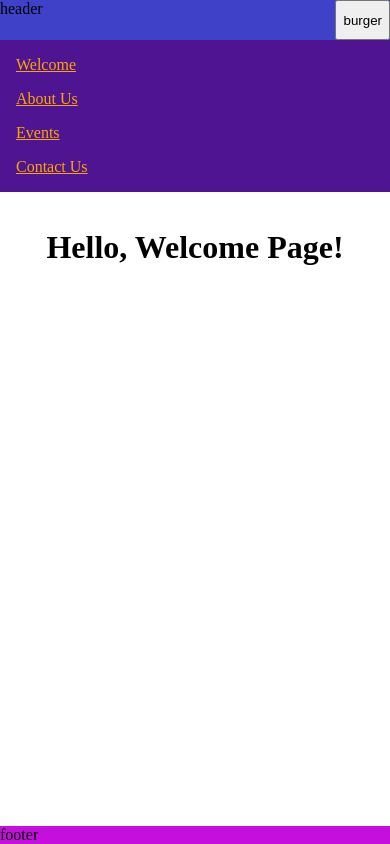
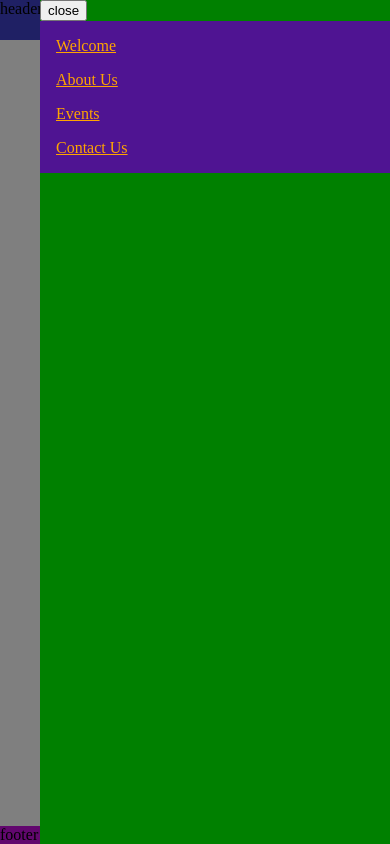
Before and after one commit to Swazimodo/campteepeepole, a Next.js app: page /welcome in a window 390 px wide. Both pictures are taken after a click on the button "burger". Built offline with nearby package versions, Linux system fonts and the light colour scheme.

Commit message:
feat: animate drawer

```diff
--- a/src/components/drawer.tsx
+++ b/src/components/drawer.tsx
@@ -1,16 +1,52 @@
 import { FC, useCallback, useState } from "react";
+import styled, { css, keyframes } from "styled-components";
 
-export enum DrawerAnimationFinalState {
+export enum DrawerAnimationState {
   Open,
   Closed
 }
 
-enum DrawerAnimationTransientState {
-  Opening,
-  Closing
+export interface DrawerState {
+  currentState: DrawerAnimationState
+  targetState: DrawerAnimationState
+  handleToggleDrawer: () => void
+  handleCloseDrawer: () => void
+  handleOpenDrawer: () => void
+  setCurrentState: (state: DrawerAnimationState) => void
 }
 
-export type DrawerAnimationState = DrawerAnimationFinalState | DrawerAnimationTransientState
+export const useDrawerState = (initialState: DrawerAnimationState): DrawerState => {
+  const [currentState, setCurrentState] = useState<DrawerAnimationState>(initialState)
+  const [targetState, setTargetState] = useState<DrawerAnimationState>(initialState)
+
+  // event handlers to open and close drawer
+  const handleToggleDrawer = useCallback(() => {
+    if (targetState === DrawerAnimationState.Open) {
+      setTargetState(DrawerAnimationState.Closed)
+    } else {
+      setTargetState(DrawerAnimationState.Open)
+    }
+  }, [targetState, setTargetState])
+  const handleCloseDrawer = useCallback(() => {
+    if (targetState === DrawerAnimationState.Open) {
+      setTargetState(DrawerAnimationState.Closed)
+    }
+  }, [targetState, setTargetState])
+  const handleOpenDrawer = useCallback(() => {
+    if (targetState === DrawerAnimationState.Closed) {
+      setTargetState(DrawerAnimationState.Open)
+    }
+  }, [targetState, setTargetState])
+
+  return {
+    currentState,
+    targetState,
+    handleToggleDrawer,
+    handleCloseDrawer,
+    handleOpenDrawer,
+    setCurrentState
+  }
+}
 
 interface DrawerProps {
   children: React.ReactNode;
@@ -18,65 +54,97 @@ interface DrawerProps {
 }
 
 export const Drawer: FC<DrawerProps> = (props) => {
-  const { children, drawerState } = props
+  const { children, drawerState: { currentState, targetState, setCurrentState, handleCloseDrawer } } = props
+  // event handler to detect animation completion
+  const handleAnimationEnd = useCallback(
+    () => {
+      setCurrentState(targetState)
+    },
+    [targetState, setCurrentState])
 
-  if (drawerState.targetState === DrawerAnimationFinalState.Closed) {
+  if (currentState === targetState && currentState === DrawerAnimationState.Closed) {
     return null
   }
 
-  return <div
-    onAnimationEnd={props.drawerState.handleAnimationEnd}
-  >
-    {children}
-  </div>
+  return <DrawerWrapperDiv targetState={targetState}>
+    <DrawerContentDiv
+      targetState={targetState}
+      onAnimationEnd={handleAnimationEnd}
+    >
+      <button onClick={handleCloseDrawer}>close</button>
+      {children}
+    </DrawerContentDiv>
+  </DrawerWrapperDiv>
 }
 
-export interface DrawerState {
-  currentState: DrawerAnimationState
-  targetState: DrawerAnimationFinalState
-  handleToggleDrawer: () => void
-  handleCloseDrawer: () => void
-  handleOpenDrawer: () => void
-  handleAnimationEnd: () => void
+interface DrawerDivProps {
+  targetState: DrawerAnimationState
 }
 
-export const useDrawerState = (initialState: DrawerAnimationFinalState): DrawerState => {
-  const [currentState, setCurrentState] = useState<DrawerAnimationState>(initialState)
-  const [targetState, setTargetState] = useState<DrawerAnimationFinalState>(initialState)
+const backdropFadeIn = keyframes`
+  from {
+    background-color: rgba(255, 255, 255, 0);
+  }
+  to {
+    background-color: rgba(0, 0, 0, 0.5);
+  }
+`
 
-  // event handlers to open and close drawer
-  const handleToggleDrawer = useCallback(() => {
-    if (targetState === DrawerAnimationFinalState.Open) {
-      setTargetState(DrawerAnimationFinalState.Closed)
-      setCurrentState(DrawerAnimationTransientState.Closing)
-    } else {
-      setTargetState(DrawerAnimationFinalState.Open)
-      setCurrentState(DrawerAnimationTransientState.Opening)
-    }
-  }, [targetState, setTargetState, setCurrentState])
-  const handleCloseDrawer = useCallback(() => {
-    if (targetState === DrawerAnimationFinalState.Open) {
-      setTargetState(DrawerAnimationFinalState.Closed)
-      setCurrentState(DrawerAnimationTransientState.Closing)
-    }
-  }, [targetState, setTargetState, setCurrentState])
-  const handleOpenDrawer = useCallback(() => {
-    if (targetState === DrawerAnimationFinalState.Closed) {
-      setTargetState(DrawerAnimationFinalState.Open)
-      setCurrentState(DrawerAnimationTransientState.Opening)
-    }
-  }, [targetState, setTargetState, setCurrentState])
+const backdropFadeOut = keyframes`
+  from {
+    background-color: rgba(0, 0, 0, 0.5);
+  }
+  to {
+    background-color: rgba(255, 255, 255, 0);
+  }
+`
 
-  // event handler to detect animation completion
-  const handleAnimationEnd = useCallback(
-    () => setCurrentState(targetState), [targetState, setCurrentState])
+const DrawerWrapperDiv = styled.div<DrawerDivProps>`
+  background-color: rgba(0, 0, 0, 0.5);
 
-  return {
-    currentState,
-    targetState,
-    handleToggleDrawer,
-    handleCloseDrawer,
-    handleOpenDrawer,
-    handleAnimationEnd
+  overflow: hidden;
+  position: fixed;
+  width: 100%;
+  height: 100%;
+
+  animation: ${backdropFadeIn} .3s forwards;
+  ${props => props.targetState === DrawerAnimationState.Closed && css`
+    animation: ${backdropFadeOut} .3s forwards;
+  `}
+`
+
+const slideIn = keyframes`
+  from {
+    transform: translate(100%, 0);
+    opacity:0;
   }
-}
+  to {
+    transform: translate(0%, 0);
+    opacity: 1;
+  }
+`
+
+const slideOut = keyframes`
+  from {
+    transform: translate(0%, 0);
+    opacity: 1;
+  }
+  to {
+    transform: translate(100%, 0);
+    opacity:0;
+  }
+`
+
+const DrawerContentDiv = styled.div<DrawerDivProps>`
+  background-color: green;
+
+  position: relative;
+  width: calc(100% - 40px);
+  height: 100%;
+  margin-left: 40px;
+
+  animation: ${slideIn} .3s forwards;
+  ${props => props.targetState === DrawerAnimationState.Closed && css`
+    animation: ${slideOut} .3s forwards;
+  `}
+`
--- a/src/components/pageLayout/Header/headerWrapper.tsx
+++ b/src/components/pageLayout/Header/headerWrapper.tsx
@@ -1,10 +1,10 @@
-import { Drawer, DrawerAnimationFinalState, useDrawerState } from '@/components/drawer'
+import { Drawer, DrawerAnimationState, useDrawerState } from '@/components/drawer'
 import { MediaSizes, useMediaQuery } from '@/components/mediaQueries'
 import { Nav } from '@/components/pageLayout/Header/nav'
 import { SiteHeader } from '@/components/pageLayout/Header/SiteHeader'
 
 export const HeaderWrapper = () => {
-  const drawerState = useDrawerState(DrawerAnimationFinalState.Closed)
+  const drawerState = useDrawerState(DrawerAnimationState.Closed)
   const { matchesDown } = useMediaQuery(MediaSizes.sm)
 
   let nav = <Nav />
@@ -12,7 +12,7 @@ export const HeaderWrapper = () => {
     nav = <Drawer drawerState={drawerState}>{nav}</Drawer>
   }
   return <>
-    <SiteHeader onMenuClick={drawerState.handleToggleDrawer} />
+    <SiteHeader onMenuClick={drawerState.handleOpenDrawer} />
     {nav}
   </>
 }
--- a/src/components/pageLayout/Header/nav.tsx
+++ b/src/components/pageLayout/Header/nav.tsx
@@ -31,6 +31,7 @@ const SiteNavUl = styled.ul`
 
 const SiteNavLi = styled.li`
   padding: 8px 8px;
+  list-style-type: none;
 
   a:link,
   a:visited,
```
